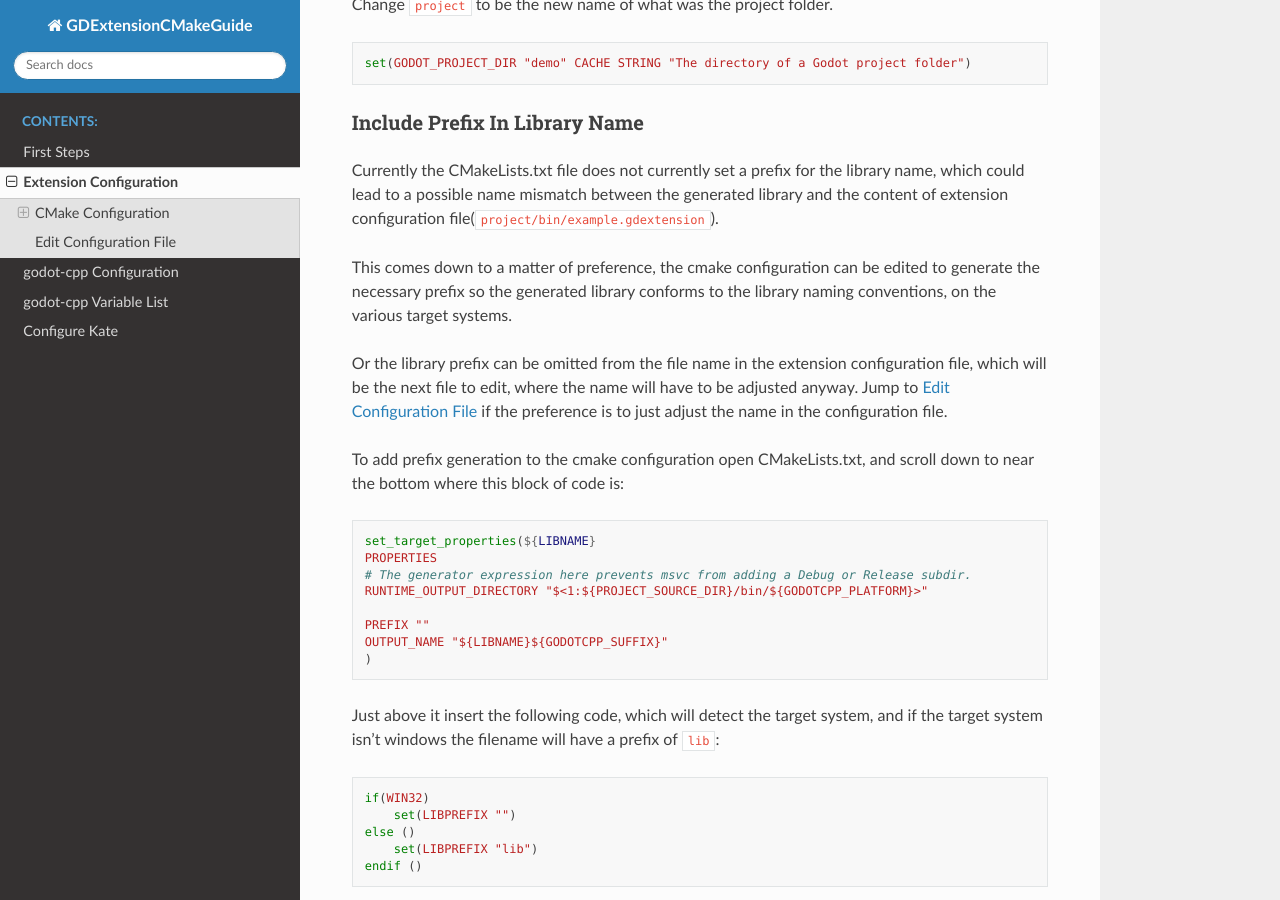
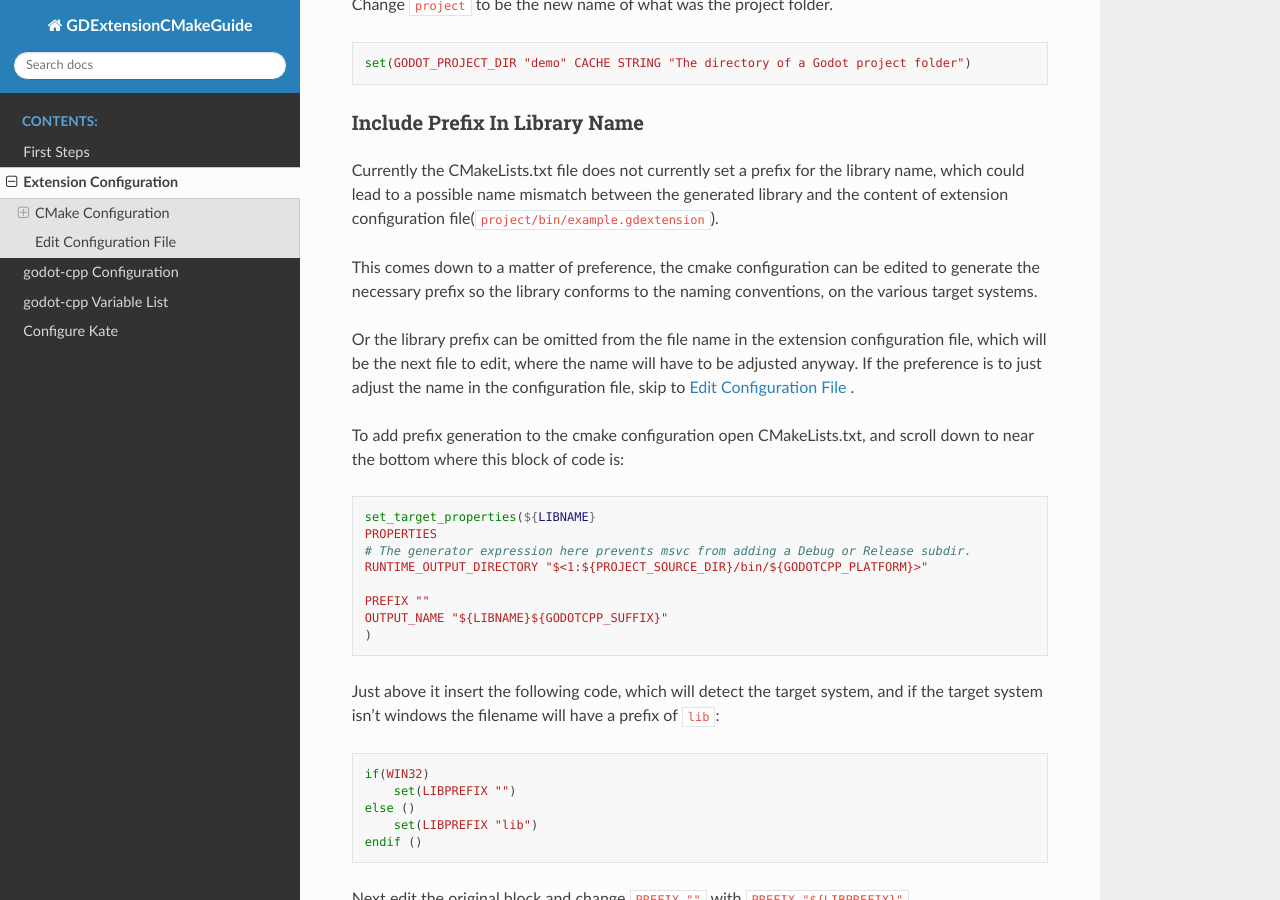
Before and after one commit to silenuz/GDExtension_CMake, a Sphinx documentation site: the page built from docs/source/introduction/extension_configuration.rst, in a window 1280 px wide and 900 px high, scrolled down 957 px. Built offline with Sphinx 7.4.7 and the Read the Docs theme 3.1.0, drawn with Linux system fonts in a browser that asks for light colours.

```diff
--- a/docs/source/introduction/extension_configuration.rst
+++ b/docs/source/introduction/extension_configuration.rst
@@ -48,12 +48,12 @@ Currently the CMakeLists.txt file does not currently set a prefix for the librar
 possible name mismatch between the generated library and the content of extension configuration file(``project/bin/example.gdextension``).
 
 This comes down to a matter of preference, the cmake configuration can be edited to generate the
-necessary prefix so the generated library conforms to the library naming conventions,
+necessary prefix so the library conforms to the naming conventions,
 on the various target systems.
 
 Or the library prefix can be omitted from the file name in the extension configuration file,
 which will be the next file to edit, where the name will have to be adjusted anyway.
-Jump to `Edit Configuration File`_ if the preference is to just adjust the name in the configuration file.
+If the preference is to just adjust the name in the configuration file, skip to `Edit Configuration File`_ .
 
 To add prefix generation to the cmake configuration open CMakeLists.txt, and scroll down to near the bottom where this
 block of code is:
```
